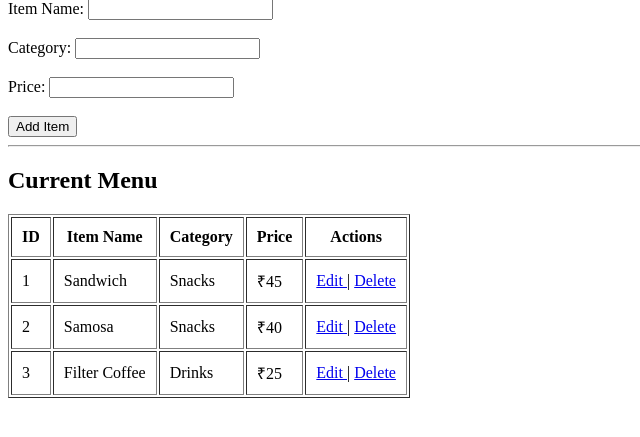
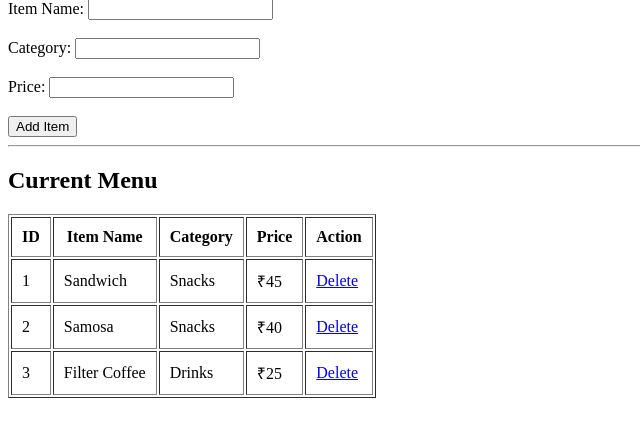
Before and after one commit to Parameshasuthe-pixel/CLass2Cafe, a Flask app: page /menu in a window 1280 px wide. Shown: the part 128-565 px from the top of the page, without its empty margins (0-640 px from the left). Run offline with Flask 3, Linux system fonts and the light colour scheme; data comes from the database, SQL or seed files in the repository.

Commit message:
Removed edit option

```diff
--- a/templates/menu.html
+++ b/templates/menu.html
@@ -41,7 +41,7 @@
             <th>Item Name</th>
             <th>Category</th>
             <th>Price</th>
-            <th>Actions</th>
+            <th>Action</th>
         </tr>
 
         {% for item in items %}
@@ -56,17 +56,9 @@
             <td>₹{{ item.price }}</td>
 
             <td>
-
-                <a href="/edit_menu/{{ item.id }}">
-                    Edit
-                </a>
-
-                |
-
                 <a href="/delete_menu/{{ item.id }}">
                     Delete
                 </a>
-
             </td>
 
         </tr>
```
